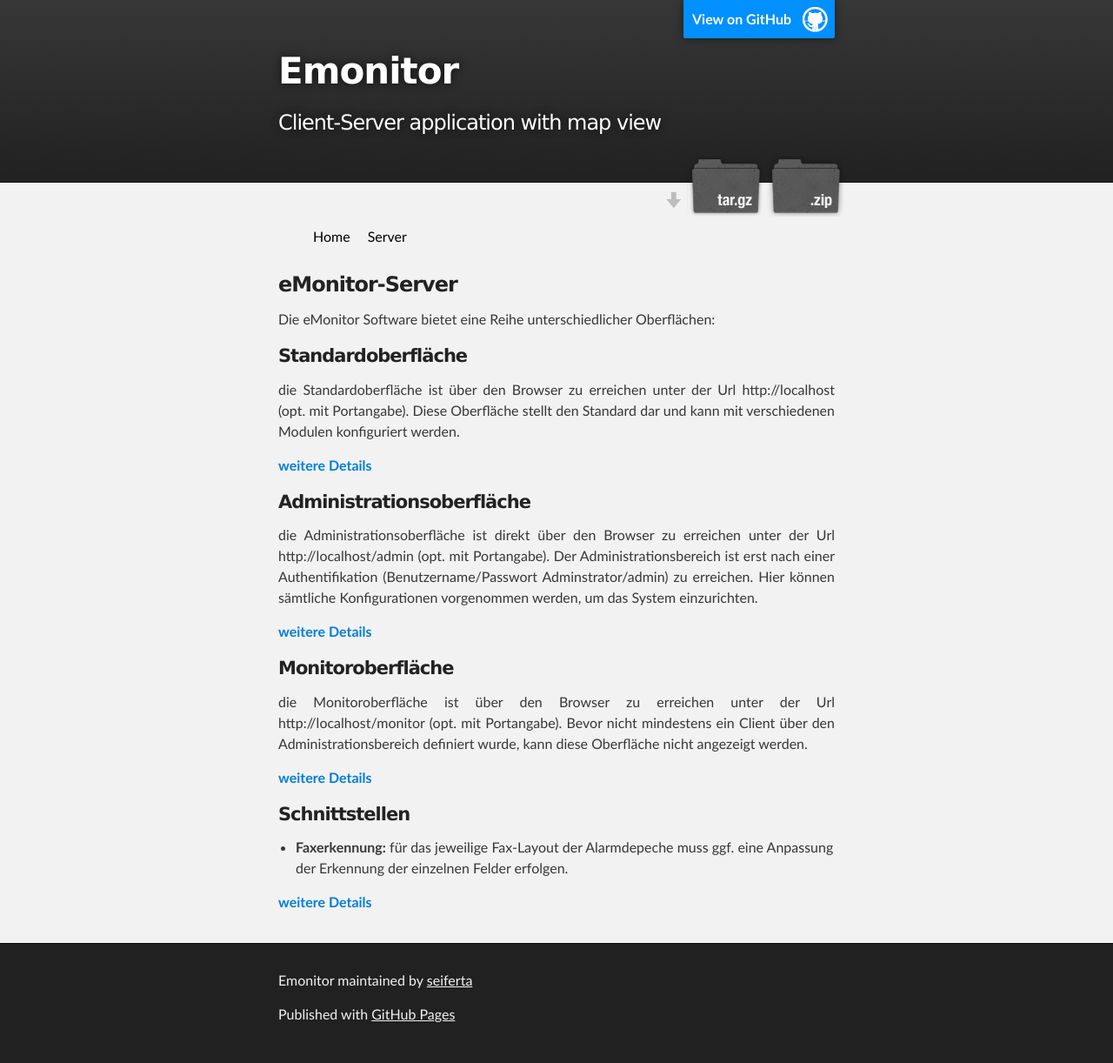
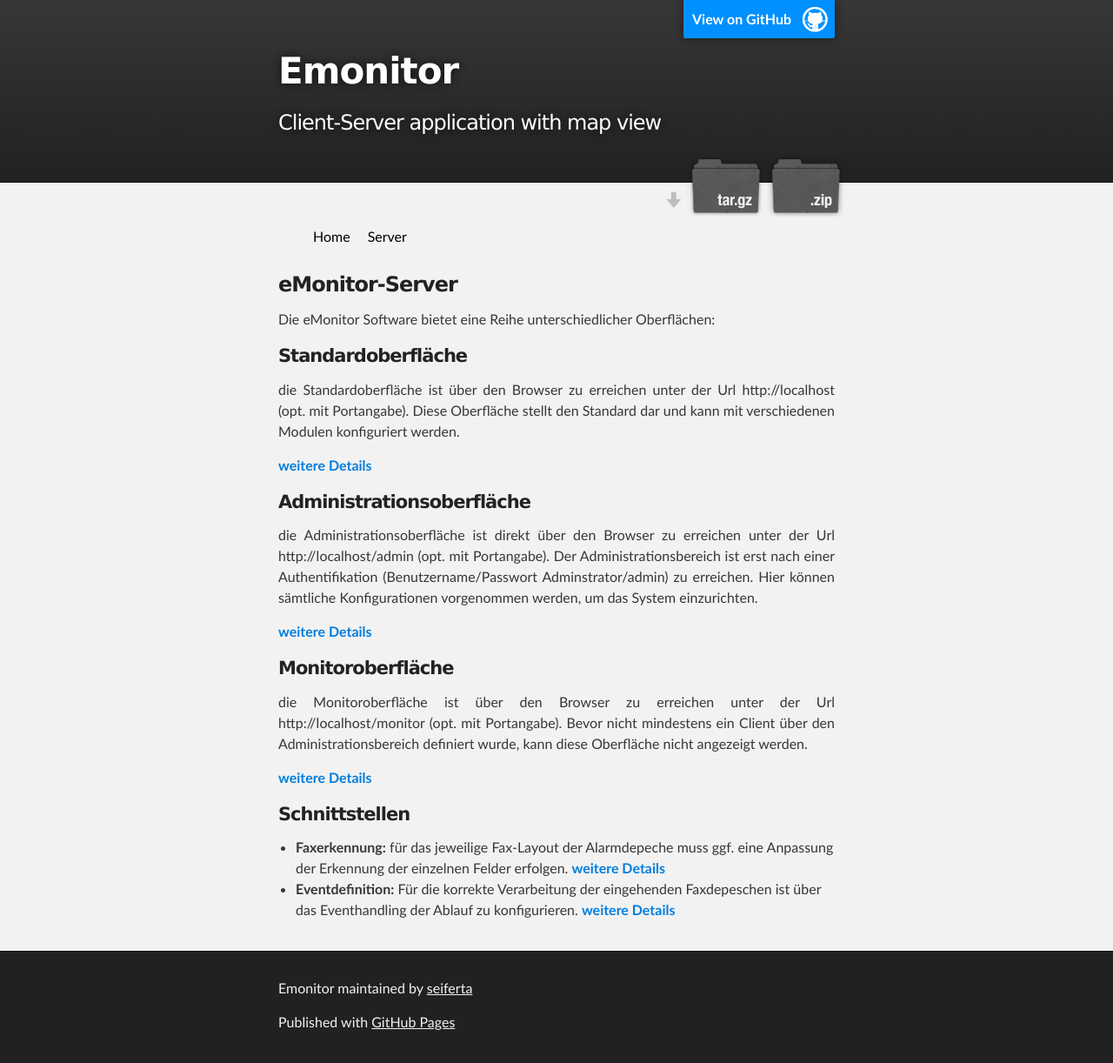
Before and after one commit to seiferta/eMonitor, a Jekyll site: the page built from docs/server.md, in a window 1280 px wide. Shown: the whole page at 87% size. Built offline with Jekyll 4.4.1, drawn with Linux system fonts in a browser that asks for light colours; nearby versions of some CDN libraries.

Commit message:
Update server.md

```diff
--- a/docs/server.md
+++ b/docs/server.md
@@ -31,12 +31,12 @@ die Monitoroberfläche ist über den Browser zu erreichen unter der Url http://l
 
 #### Schnittstellen
 
-* **Faxerkennung:** für das jeweilige Fax-Layout der Alarmdepeche muss ggf. eine Anpassung der Erkennung der einzelnen Felder erfolgen.
-
- [**weitere Details**][4]
+* **Faxerkennung:** für das jeweilige Fax-Layout der Alarmdepeche muss ggf. eine Anpassung der Erkennung der einzelnen Felder erfolgen. [**weitere Details**][4]
+* **Eventdefinition:** Für die korrekte Verarbeitung der eingehenden Faxdepeschen ist über das Eventhandling der Ablauf zu konfigurieren. [**weitere Details**][5]
 
 
 [1]: frontend
 [2]: admin
 [3]: monitor
 [4]: ../faxchecker
+[5]: ../eventhandler
```
